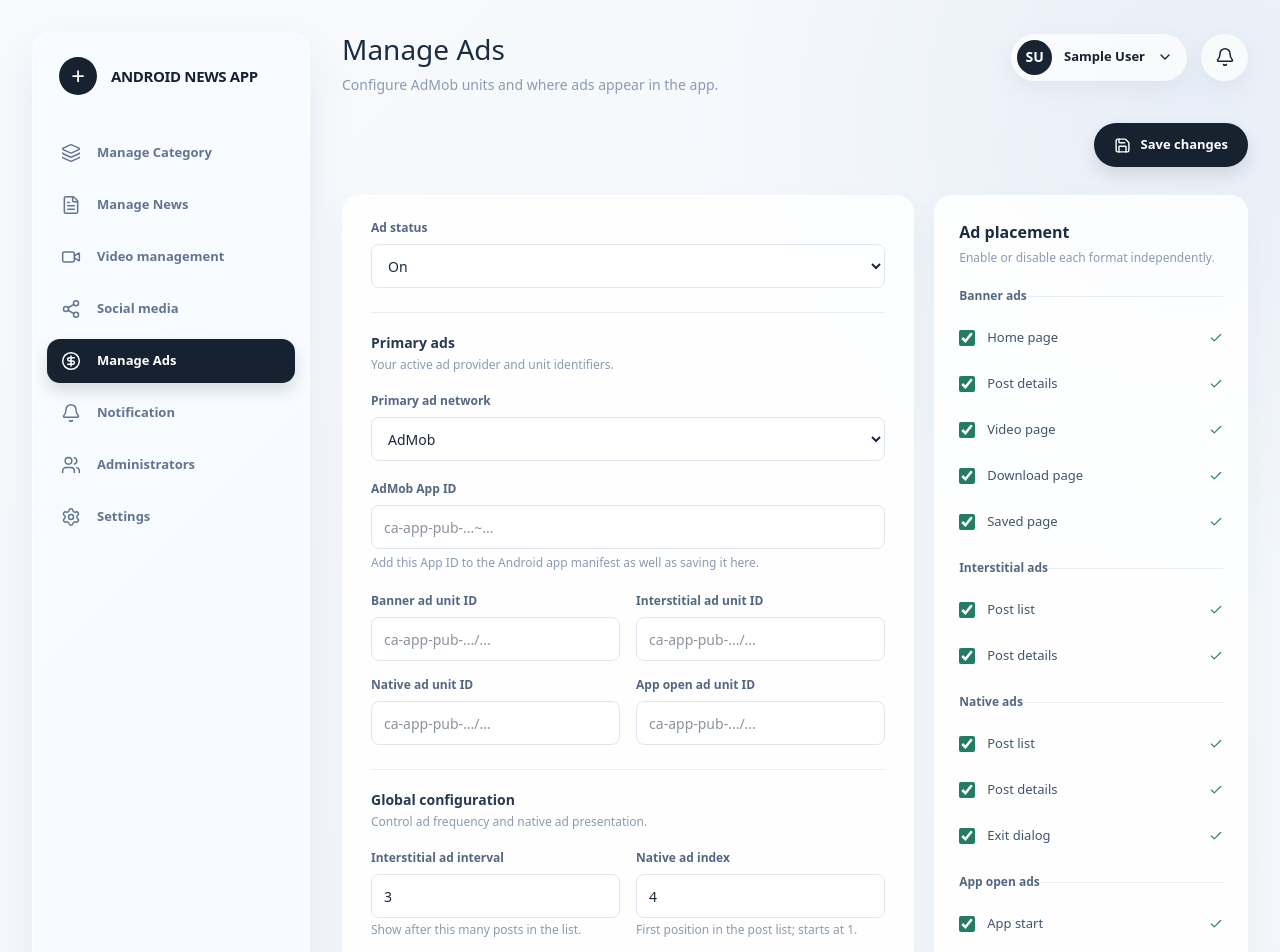
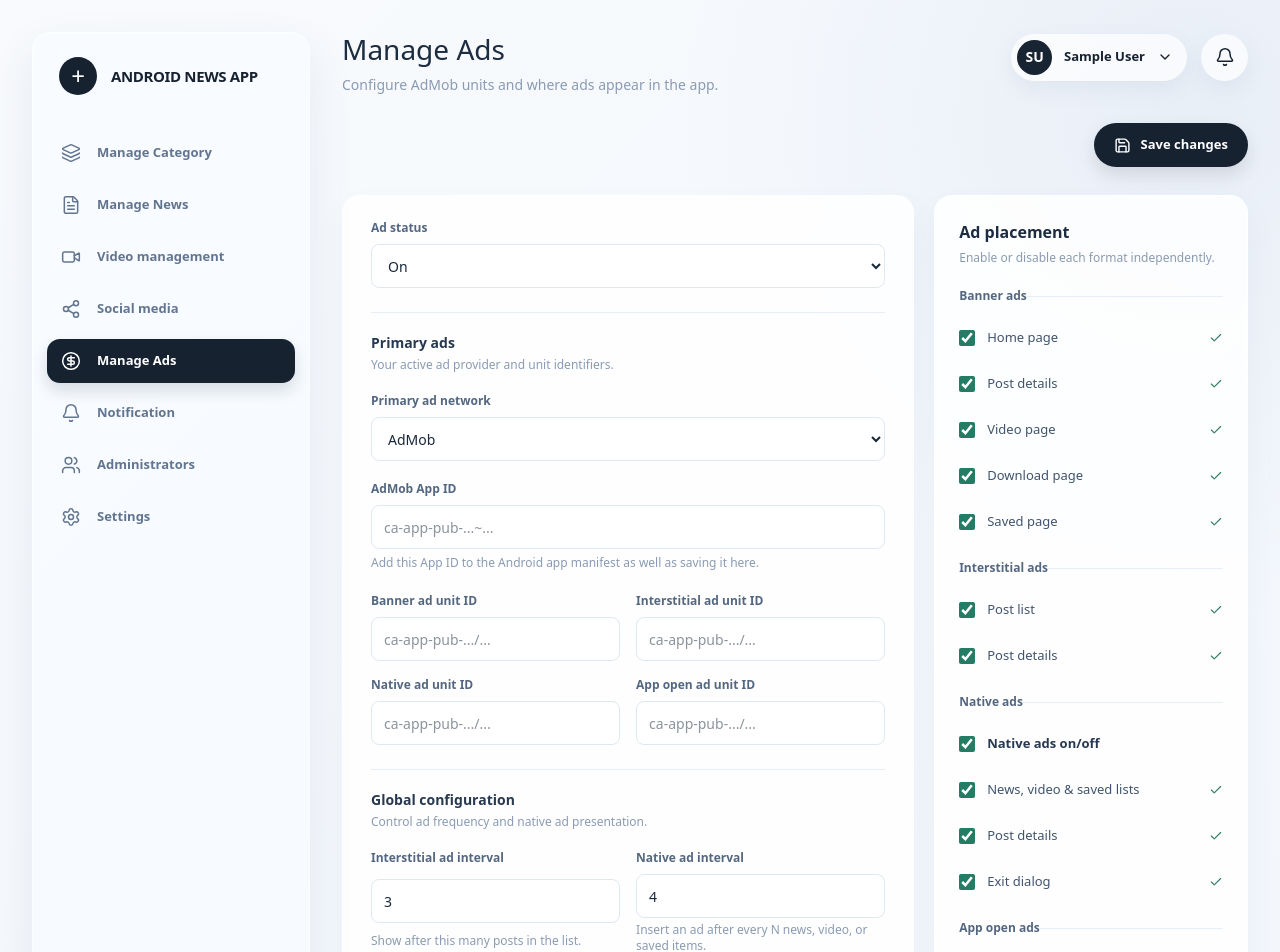
Before and after one commit to Epyuel/android-news, a Next.js app: page /ads in a window 1280 px wide. Shown: the top 952 px of the page. Built offline with nearby package versions, Linux system fonts and the light colour scheme; no server answers; the database is empty; sample sign-in values are in the browser's storage.

Commit message:
refactor: minor fix

```diff
--- a/components/ads-dashboard.tsx
+++ b/components/ads-dashboard.tsx
@@ -20,6 +20,7 @@ const defaultConfig: AdsConfiguration = {
   admobInterstitialAdUnitId: "",
   admobNativeAdUnitId: "",
   admobAppOpenAdUnitId: "",
+  nativeAdsEnabled: true,
   placements: {
     bannerHome: true,
     bannerPostDetails: true,
@@ -35,7 +36,7 @@ const defaultConfig: AdsConfiguration = {
     appOpenResume: true,
   },
   interstitialAdInterval: 3,
-  nativeAdIndex: 4,
+  nativeAdInterval: 4,
   nativeAdStyles: {
     postList: "medium",
     videoList: "large",
@@ -65,7 +66,7 @@ const placementGroups: { title: string; options: [AdPlacementKey, string][] }[]
   {
     title: "Native ads",
     options: [
-      ["nativePostList", "Post list"],
+      ["nativePostList", "News, video & saved lists"],
       ["nativePostDetails", "Post details"],
       ["nativeExitDialog", "Exit dialog"],
     ],
@@ -93,7 +94,8 @@ function normalizeConfig(value: Record<string, unknown>): AdsConfiguration {
     adStatus: value.adStatus === "off" ? "off" : "on",
     primaryAdNetwork: "admob",
     placements: { ...defaultConfig.placements, ...placements },
-    nativeAdIndex: Math.max(1, Number(value.nativeAdIndex) || 1),
+    nativeAdsEnabled: value.nativeAdsEnabled !== false,
+    nativeAdInterval: Math.max(1, Number(value.nativeAdInterval ?? value.nativeAdIndex) || 4),
     nativeAdStyles: { ...defaultConfig.nativeAdStyles, ...nativeAdStyles },
   } as AdsConfiguration;
 }
@@ -264,9 +266,9 @@ export default function AdsDashboard() {
                       <span className="font-medium text-[#8a9bb2]">Show after this many posts in the list.</span>
                     </label>
                     <label className={labelClass}>
-                      Native ad index
-                      <input className={fieldClass} type="number" min={1} max={100} value={form.nativeAdIndex} onChange={(event) => setForm((current) => ({ ...current, nativeAdIndex: Math.max(1, Number(event.target.value) || 1) }))} />
-                      <span className="font-medium text-[#8a9bb2]">First position in the post list; starts at 1.</span>
+                      Native ad interval
+                      <input className={fieldClass} type="number" min={1} max={100} value={form.nativeAdInterval} onChange={(event) => setForm((current) => ({ ...current, nativeAdInterval: Math.max(1, Number(event.target.value) || 1) }))} />
+                      <span className="font-medium text-[#8a9bb2]">Insert an ad after every N news, video, or saved items.</span>
                     </label>
                   </div>
                   <div className="grid gap-4 sm:grid-cols-2">
@@ -299,6 +301,17 @@ export default function AdsDashboard() {
                 {placementGroups.map((group) => (
                   <fieldset className="m-0 grid gap-2.5 border-0 border-t border-[#e8eef5] p-0 pt-4" key={group.title}>
                     <legend className="px-0 text-xs font-bold text-[#536780]">{group.title}</legend>
+                    {group.title === "Native ads" && (
+                      <label className="flex min-h-9 cursor-pointer items-center gap-3 text-[13px] font-semibold text-[#273950]">
+                        <input
+                          className="h-4 w-4 accent-[#237c63]"
+                          type="checkbox"
+                          checked={form.nativeAdsEnabled}
+                          onChange={(event) => setForm((current) => ({ ...current, nativeAdsEnabled: event.target.checked }))}
+                        />
+                        <span>Native ads on/off</span>
+                      </label>
+                    )}
                     {group.options.map(([key, label]) => (
                       <label className="flex min-h-9 cursor-pointer items-center gap-3 text-[13px] text-[#40546d]" key={key}>
                         <input
--- a/models/ads.ts
+++ b/models/ads.ts
@@ -22,9 +22,10 @@ export interface AdsConfiguration {
   admobInterstitialAdUnitId: string;
   admobNativeAdUnitId: string;
   admobAppOpenAdUnitId: string;
+  nativeAdsEnabled: boolean;
   placements: Record<AdPlacementKey, boolean>;
   interstitialAdInterval: number;
-  nativeAdIndex: number;
+  nativeAdInterval: number;
   nativeAdStyles: {
     postList: AdSize;
     videoList: AdSize;
```
